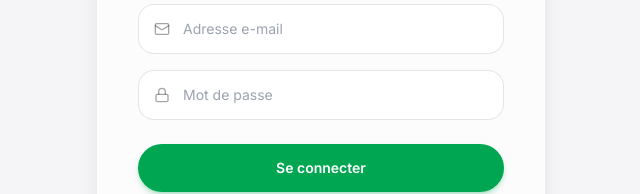
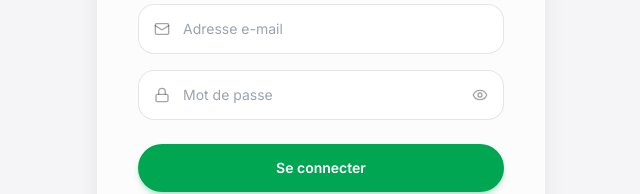
Before and after one commit to massived66-ops/Zemarket, a Next.js app: page /login in a window 1280 px wide. Shown: the part 420-614 px from the top of the page, without its empty margins (319-959 px from the left). Built offline with nearby package versions, Linux system fonts and the light colour scheme; no server answers.

Commit message:
Update page.tsx

```diff
--- a/app/login/page.tsx
+++ b/app/login/page.tsx
@@ -3,7 +3,7 @@
 import { useState } from "react";
 import { useRouter } from "next/navigation";
 import { motion } from "framer-motion";
-import { Mail, Lock, Loader2 } from "lucide-react";
+import { Mail, Lock, Loader2, Eye, EyeOff } from "lucide-react";
 import { supabase } from "../../lib/supabaseClient";
 
 export default function LoginPage() {
@@ -11,6 +11,7 @@ export default function LoginPage() {
   const [mode, setMode] = useState<"login" | "signup">("login");
   const [email, setEmail] = useState("");
   const [password, setPassword] = useState("");
+  const [showPassword, setShowPassword] = useState(false);
   const [loading, setLoading] = useState(false);
   const [error, setError] = useState<string | null>(null);
   const [message, setMessage] = useState<string | null>(null);
@@ -107,14 +108,21 @@ export default function LoginPage() {
           <div className="relative">
             <Lock className="pointer-events-none absolute left-4 top-1/2 h-4 w-4 -translate-y-1/2 text-[#1D1D1F]/40" />
             <input
-              type="password"
+              type={showPassword ? "text" : "password"}
               required
               minLength={6}
               value={password}
               onChange={(e) => setPassword(e.target.value)}
               placeholder="Mot de passe"
-              className="w-full rounded-2xl border border-black/10 bg-white py-3.5 pl-11 pr-4 text-sm outline-none transition focus:border-[#00A651]/40 focus:ring-2 focus:ring-[#00A651]/20"
+              className="w-full rounded-2xl border border-black/10 bg-white py-3.5 pl-11 pr-11 text-sm outline-none transition focus:border-[#00A651]/40 focus:ring-2 focus:ring-[#00A651]/20"
             />
+            <button
+              type="button"
+              onClick={() => setShowPassword((v) => !v)}
+              className="absolute right-4 top-1/2 -translate-y-1/2 text-[#1D1D1F]/40"
+            >
+              {showPassword ? <EyeOff className="h-4 w-4" /> : <Eye className="h-4 w-4" />}
+            </button>
           </div>
 
           {error && (
```
